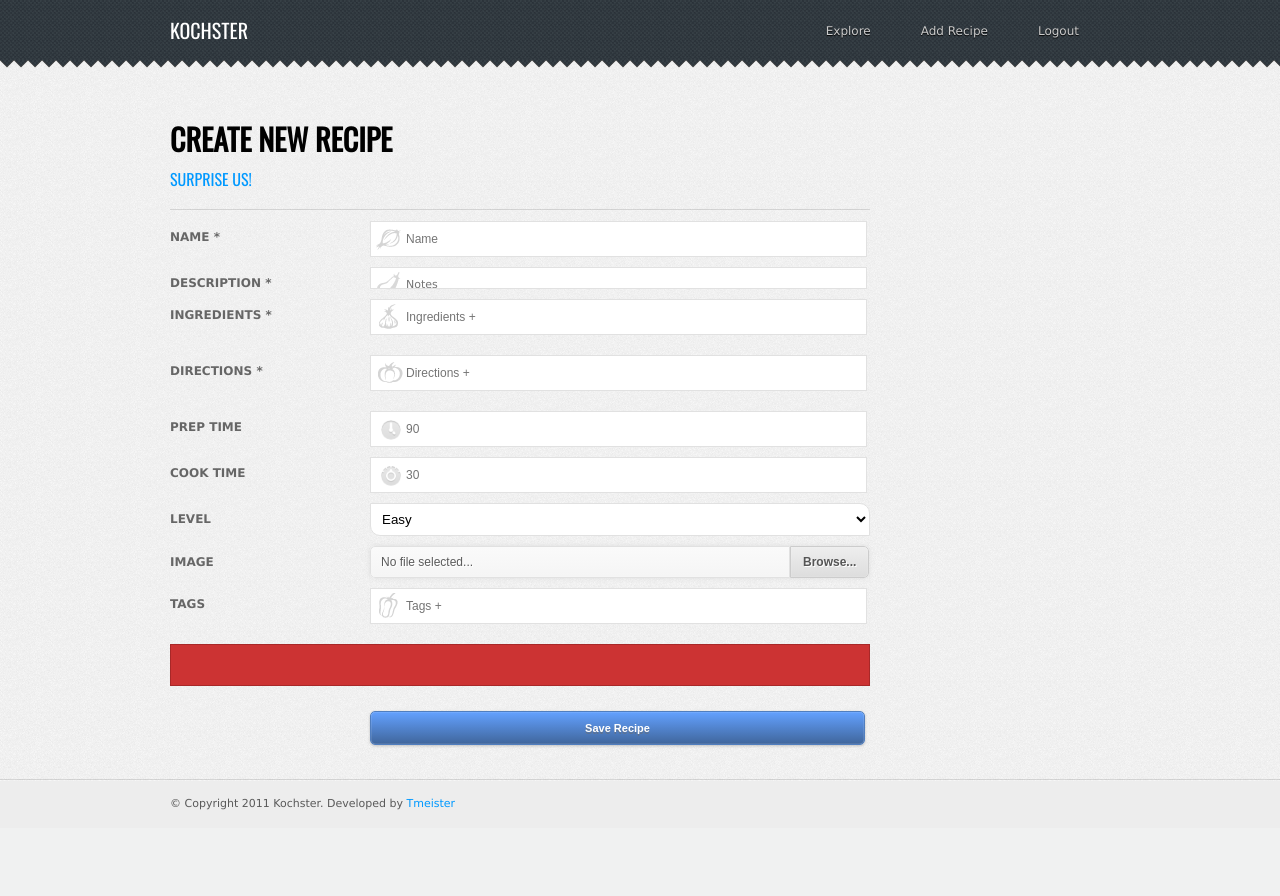
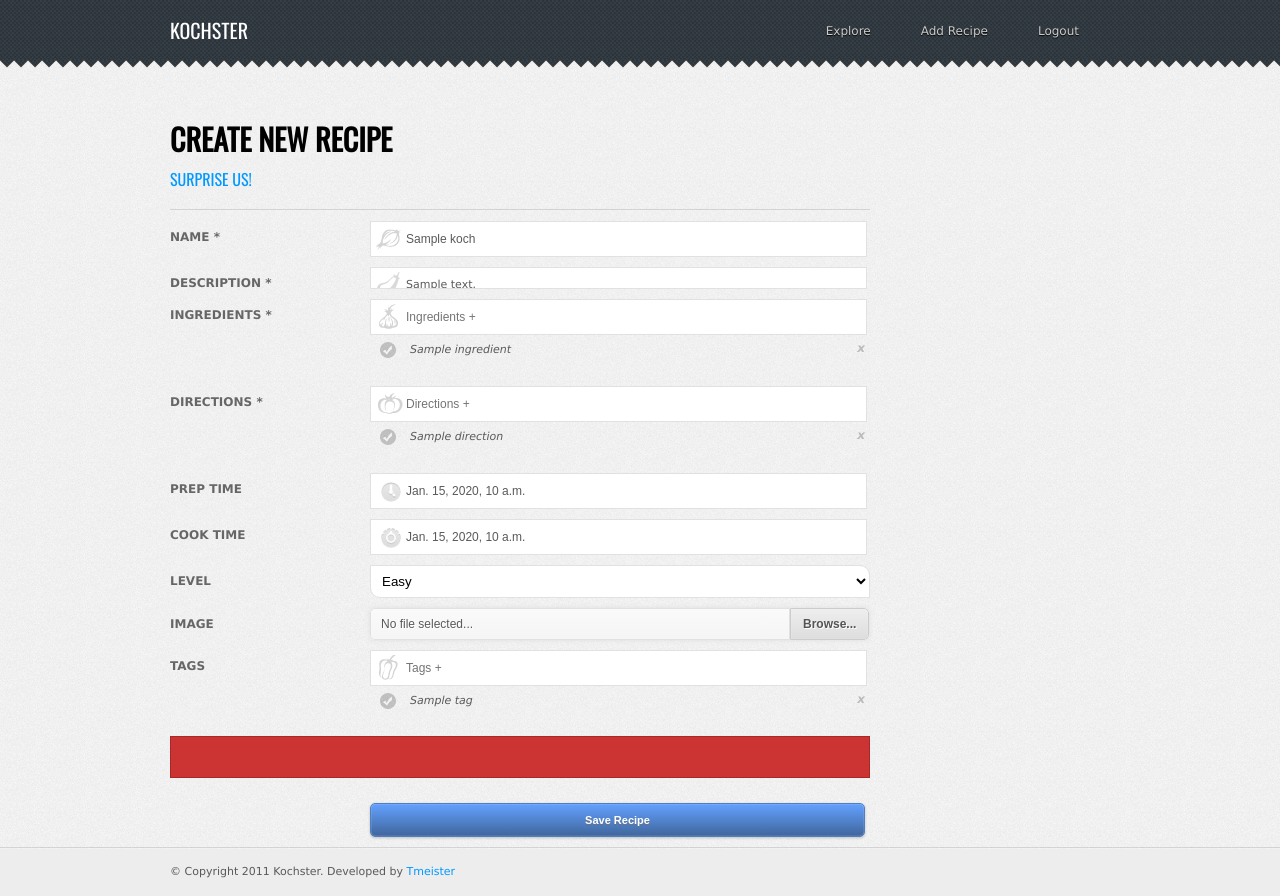
Before and after one commit to Tmeister/pykochr, a Django app: template templates/new_koch.html in a window 1280 px wide. Before the commit the page ends 810 px from the top, so only its background shows below. Run offline with Django 3.2, Linux system fonts and the light colour scheme; the template is opened without the code that fills it: most values are stand-ins (such as "Sample title", 1, 10 or a date in 2020); some libraries are stand-ins or nearby versions.

Commit message:
Edit recipe, bottons and edit view

```diff
--- a/main.py
+++ b/main.py
@@ -32,7 +32,7 @@ application = webapp.WSGIApplication(
                     ('/explore'                 , koch.ListByDate),
                     ('/details/(.+)'            , koch.Detail),
                     ('/image/'                  , koch.Image),
-
+                    ('/edit/(.+)'               , koch.Edit),
                 ],
                 debug=True)
 
--- a/templates/new_koch.html
+++ b/templates/new_koch.html
@@ -24,44 +24,66 @@
 {% endblock%}
 
 {% block left_content %}
-	<h1 class="welcome nobottommargin">Create new Recipe</h1>
-	<h4 class="notopmargin colored">Surprise us!</h4>
+	{% if not is_editing %}
+		<h1 class="welcome nobottommargin">Create new Recipe</h1>
+		<h4 class="notopmargin colored">Surprise us!</h4>
+	{% else %}
+		<h1 class="welcome nobottommargin">Edit Recipe</h1>
+		<h4 class="notopmargin colored">Too much salt?</h4>
+	{% endif %}
+
 	<div class="separator margin15"></div>
 	<div class="kochmaker">
-		<form action="" id="form_new_koch" method="post" enctype="multipart/form-data">
+		<form action="/create" id="form_new_koch" method="post" enctype="multipart/form-data">
+			{% if is_editing %}
+				<input type="hidden" name="edit" value="{{koch.key}}">
+			{% endif %}
 			<div class="input field">
 				<label for="koch_name"><h5>Name *</h5></label>
-				<input type="text" placeholder="Name" id="koch_name" name="name" />
+				<input type="text" placeholder="Name" id="koch_name" name="name" value="{{koch.title}}" />
 			</div>
 			<div class="input field">
 				<label for="koch_notes"><h5>Description *</h5></label>
-				<textarea name="notes" id="koch_notes" rows="1" placeholder="Notes" class="input-tooltip" title="Please enter a description of at least 50 chars."></textarea>
+				<textarea name="notes" id="koch_notes" rows="1" placeholder="Notes" class="input-tooltip" title="Please enter a description of at least 50 chars.">{{koch.notes}}</textarea>
 			</div>
 			<div class="input field">
 				<label for="koch_ingredient"><h5>Ingredients *</h5></label>
 				<input type="text" id="koch_ingredient" placeholder="Ingredients +" class="input-tooltip" title="Write a ingredient and hit enter." maxlength="450" />
-				<ul id="koch_ingredient_list" class="list check-list"></ul>
+				<ul id="koch_ingredient_list" class="list check-list">
+					{% for ingredient in koch.ingredients %}
+						<li class="ui-bubblebox-item">
+							<span>{{ingredient}}</span>
+							<div class="ui-bubblebox-removeItem">x</div>
+						</li>
+					{% endfor %}
+				</ul>
 			</div>
 			<div class="input field">
 				<label for="koch_directions"><h5>Directions *</h5></label>
 				<input type="text" id="koch_directions" placeholder="Directions +" class="input-tooltip" title="Write a direction and hit enter."  maxlength="450" />
-				<ul id="koch_directions_list" class="list check-list"></ul>
+				<ul id="koch_directions_list" class="list check-list">
+					{% for direction in koch.directions %}
+						<li class="ui-bubblebox-item">
+							<span>{{direction}}</span>
+							<div class="ui-bubblebox-removeItem">x</div>
+						</li>
+					{% endfor %}
+				</ul>
 			</div>
 			<div class="input field">
 				<label for="prep_time"><h5>Prep Time</h5></label>
-				<input id="prep_time" name="prep_time" type="text" placeholder="90" maxlength="3" />
+				<input id="prep_time" name="prep_time" type="text" placeholder="90" maxlength="3" value="{{koch.prep_time}}" />
 			</div>
 			<div class="input field">
 				<label for="cook_time"><h5>Cook Time</h5></label>
-				<input id="cook_time" name="cook_time" type="text" placeholder="30" maxlength="3" />
+				<input id="cook_time" name="cook_time" type="text" placeholder="30" maxlength="3" value="{{koch.cook_time}}" />
 			</div>
 			<div class="input field mainselection">
 				<label for="level"><h5>Level</h5></label>
 				<select name="level" class="select tab04b">
-					<option value="easy">Easy</option>
-					<option value="medium">Medium</option>
-					<option value="difficult">Difficult</option>
-					option
+					<option value="easy" {% if koch.level == 'easy'%} selected="selected" {%endif%}>Easy</option>
+					<option value="medium" {% if koch.level == 'medium'%} selected="selected" {%endif%}>Medium</option>
+					<option value="difficult" {% if koch.level == 'difficult'%} selected="selected" {%endif%}>Difficult</option>
 				</select>
 			</div>
 			<div class="input field">
@@ -72,10 +94,32 @@
 					<input type="file" name="photo" size="30" id="image_file"/>
 				</div>
 			</div>
+
+			{% if is_editing %}
+			<div class="input field">
+				<label><h5>&nbsp;</h5></label>
+				<div style="width:300px;">
+					{% if koch.photo %}
+						<img class="bordered-img preview-img img-preview" src="/image/?img_id={{koch.key}}&size=thumb" />
+					{% else %}
+						<img class="bordered-img" src="/static/images/default-thumb.png" />
+					{% endif %}
+				</div>
+				<div class="clear"></div>
+			</div>
+			{% endif %}
+
 			<div class="input field">
 				<label for="koch_tags"><h5>Tags</h5></label>
 				<input type="text" id="koch_tags" placeholder="Tags +" class="input-tooltip" title="Write a tag and hit enter." maxlength="20" />
-				<ul id="koch_tags_list" class="list check-list"></ul>
+				<ul id="koch_tags_list" class="list check-list">
+					{% for tag in koch.tags %}
+						<li class="ui-bubblebox-item">
+							<span>{{tag}}</span>
+							<div class="ui-bubblebox-removeItem">x</div>
+						</li>
+					{% endfor %}
+				</ul>
 			</div>
 			<!--
 			<div class="input field">
```
Also changed, not shown: handlers/koch.py (+54 -32 lines), static/js/custom.js (+4 -4 lines), templates/details_koch.html (+11 -0 lines), templates/list_kochs.html (+0 -9 lines), templates/sideavatar.html (+7 -0 lines).
